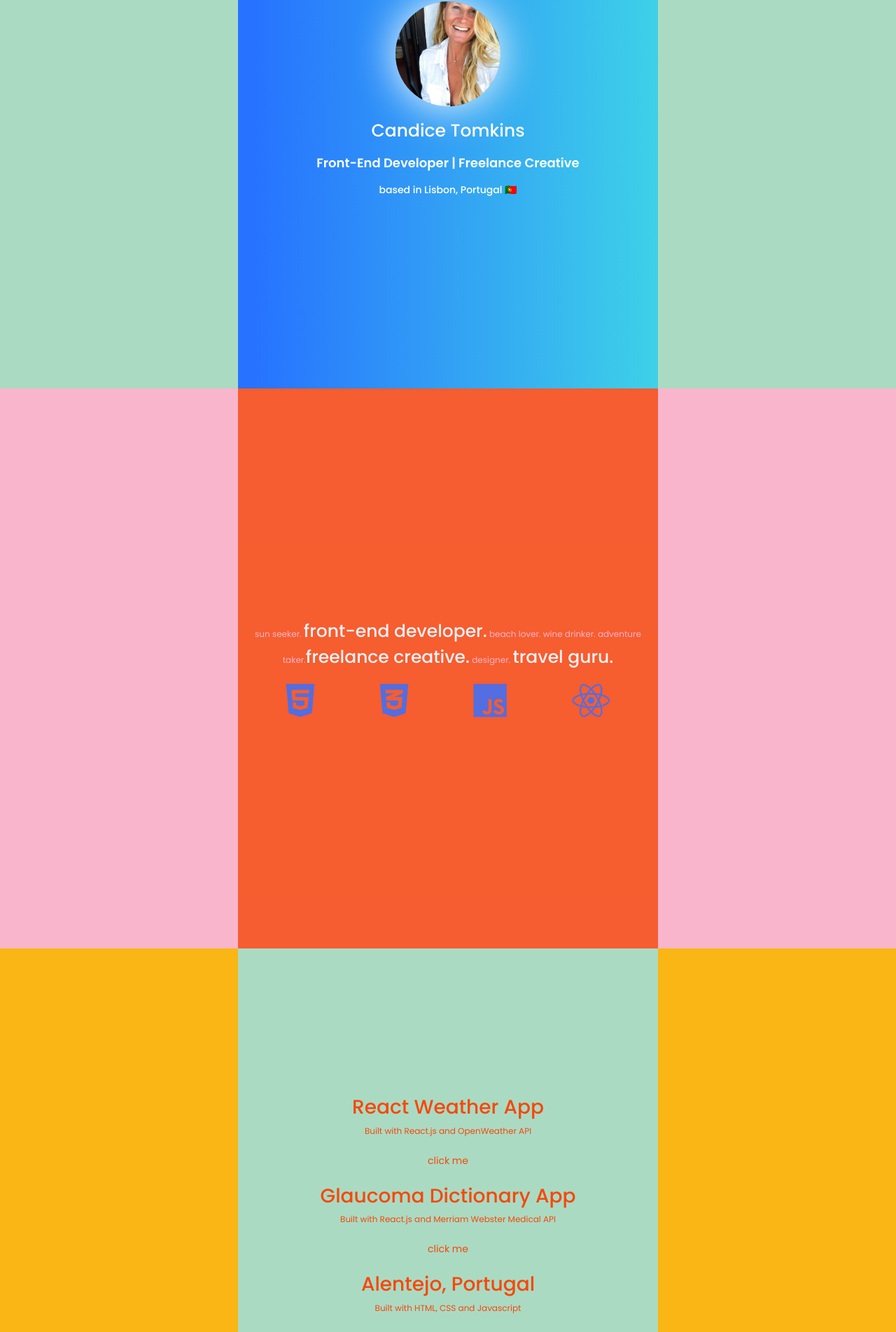
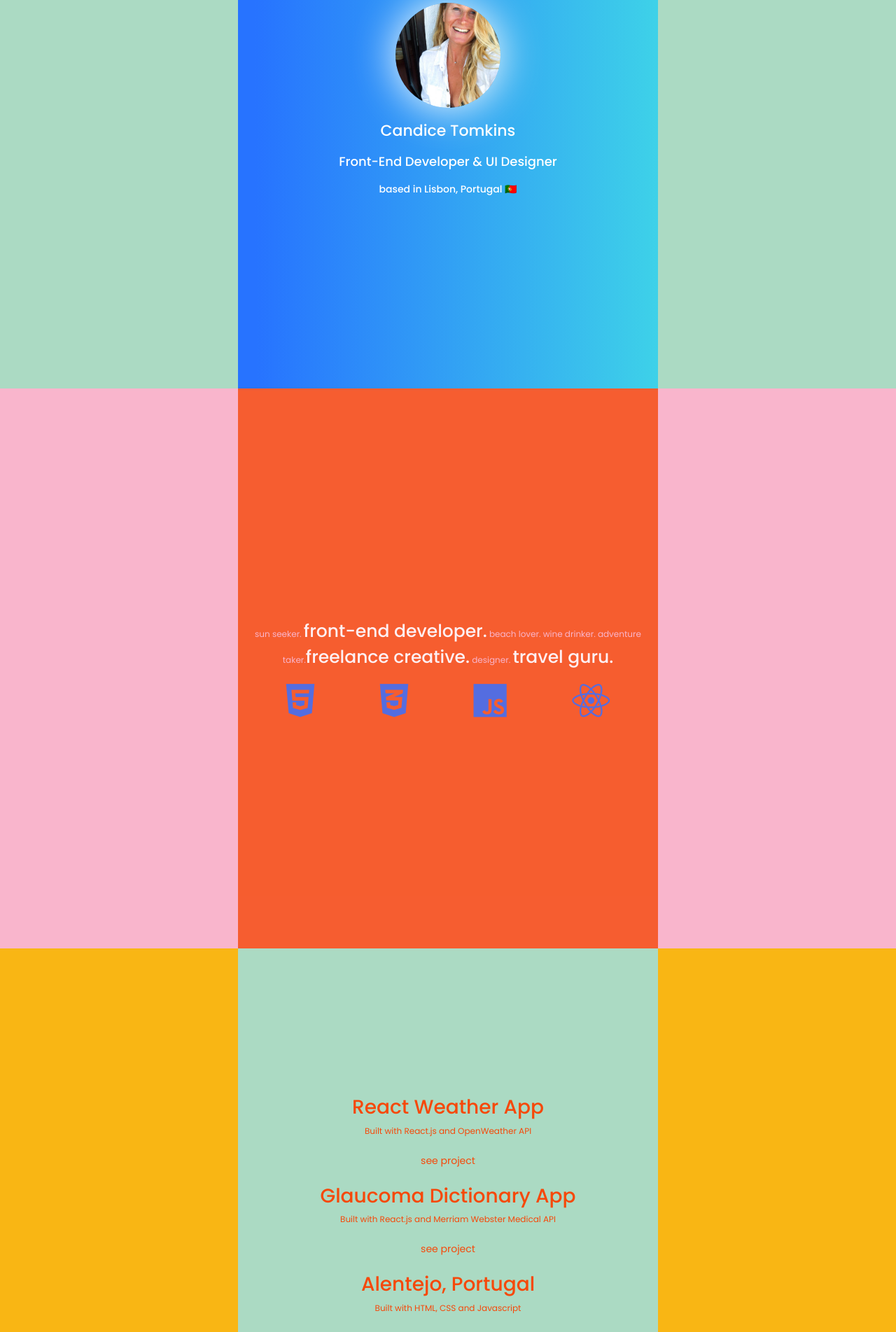
Before and after one commit to CandiceTomkins/cascais-mini-guide, a React (Create React App) app: page / in a window 1280 px wide. Shown: the part 245-2148 px from the top of the page at 70% size. Built offline with nearby package versions, Linux system fonts and the light colour scheme.

Commit message:
css tweaks

```diff
--- a/src/App.css
+++ b/src/App.css
@@ -36,19 +36,15 @@ box-shadow: 0px 0px 60px white;
 }
 .my-name{
 padding: 20px;
-  font-size: 25px;
+  font-size: 22px;
 }
 .front-end-dev{
   padding: 20px;
-font-weight: 600;
   font-size: 18px;
 }
 .based-in-lisbon{
   font-size: 14px;
-
 }
-
-
 
 
 footer{
--- a/src/App.js
+++ b/src/App.js
@@ -13,7 +13,7 @@ function App() {
       <header className="App-header">
         <img src={logo} className="App-logo" alt="logo" />
 
-          <h1 className="my-name">Candice Tomkins <div className='front-end-dev'>Front-End Developer | Freelance Creative</div> <div className='based-in-lisbon'>based in Lisbon, Portugal 🇵🇹</div></h1>
+          <h1 className="my-name">Candice Tomkins <div className='front-end-dev'>Front-End Developer & UI Designer</div> <div className='based-in-lisbon'>based in Lisbon, Portugal 🇵🇹</div></h1>
       </header>
       </div>
       <About/>
--- a/src/Projects.js
+++ b/src/Projects.js
@@ -10,17 +10,17 @@ export default function Projects () {
 
           <h3>React Weather App</h3>
           <p className="project-paragraph">Built with React.js and OpenWeather API</p>
-          <a href="https://dreamy-bose-b80498.netlify.app/" className="btn btn-project mb-3">click me</a>
+          <a href="https://dreamy-bose-b80498.netlify.app/" className="btn btn-project mb-3">see project</a>
 
 
           <h3>Glaucoma Dictionary App</h3>
           <p className="project-paragraph">Built with React.js and Merriam Webster Medical API</p>
-          <a href="https://fervent-euler-2f8d75.netlify.app/" className="btn btn-project mb-3">click me</a>
+          <a href="https://fervent-euler-2f8d75.netlify.app/" className="btn btn-project mb-3">see project</a>
 
 
           <h3>Alentejo, Portugal</h3>
           <p className="project-paragraph">Built with HTML, CSS and Javascript</p>
-          <a href="https://www.shecodes.io/workshops/shecodes-basics-275631ab-9840-4885-a6a8-5afa8911fe76/projects/434164" className="btn btn-project mb-3">click me</a>
+          <a href="https://www.shecodes.io/workshops/shecodes-basics-275631ab-9840-4885-a6a8-5afa8911fe76/projects/434164" className="btn btn-project mb-3">see project</a>
 
                    </div>
 
```
